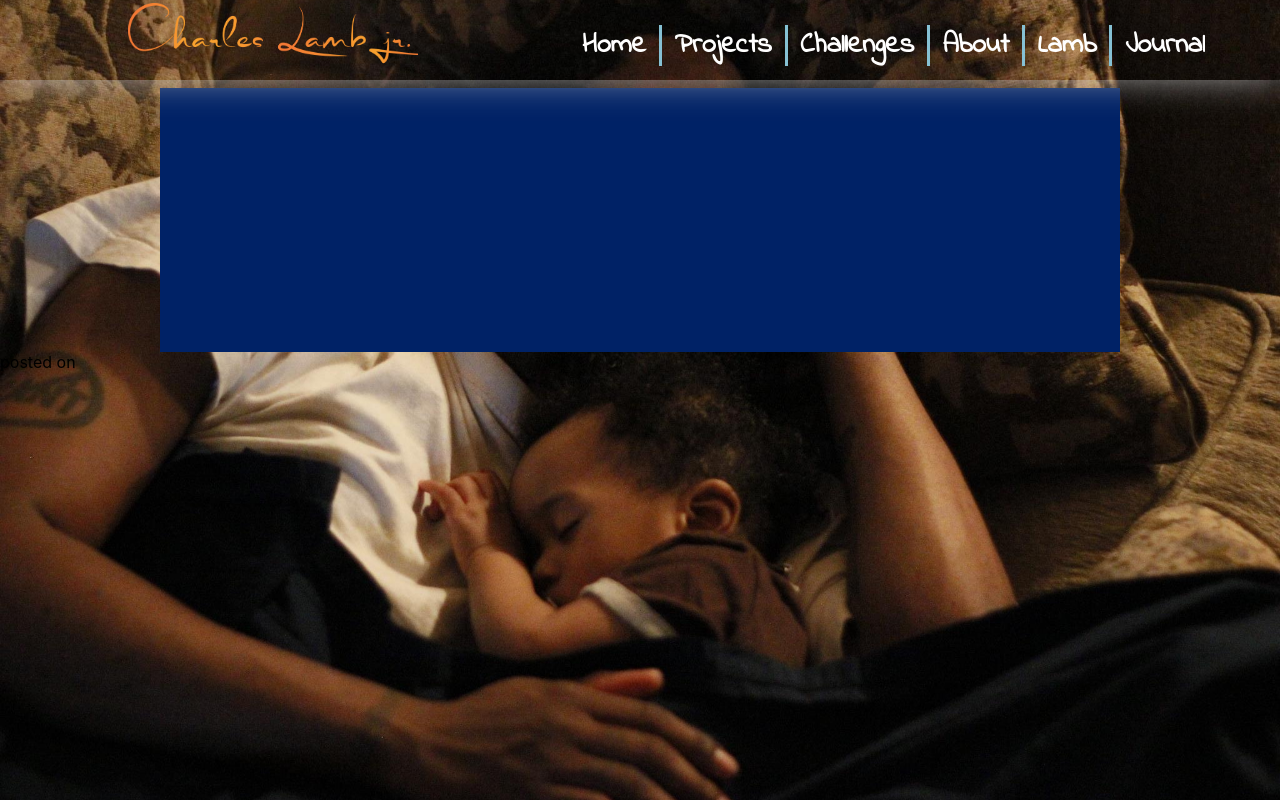
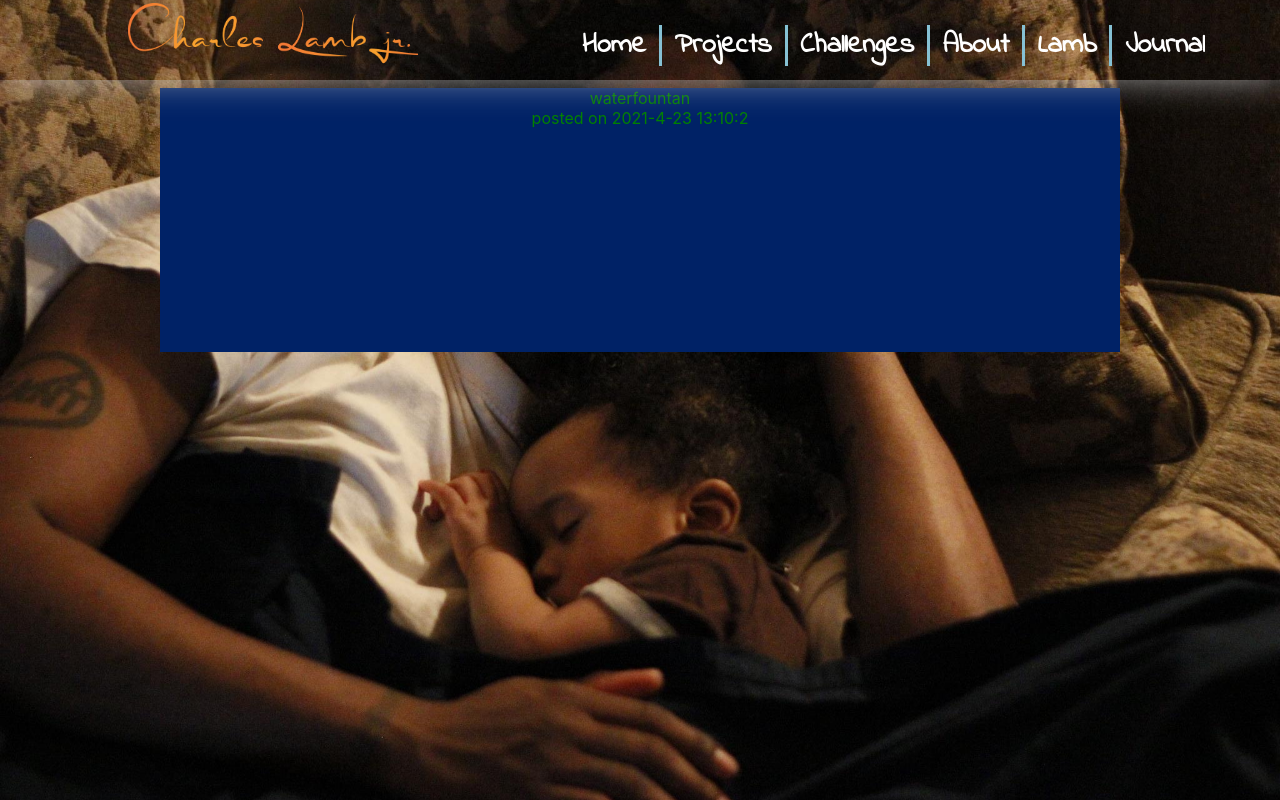
Before and after one commit to cyberstizz/charleslambjr, a React (Create React App) app: page /journal in a window 1280 px wide. Built offline with nearby package versions, Linux system fonts and the light colour scheme; a web font is replaced by a local one.

Commit message:
added the date object and some functions to add the date to each post without using anu props,rather used on initiation

```diff
--- a/src/components/Journal.css
+++ b/src/components/Journal.css
@@ -12,4 +12,5 @@
     width: 75vw;
     background-color: rgb(0, 34, 102);
     color: green;
+    text-align: center;
 }
--- a/src/components/Journal.js
+++ b/src/components/Journal.js
@@ -4,18 +4,29 @@ import './Journal.css';
 
 const Journal = (props) =>{
 
-const JournalEntry = (entry, postTime) =>{
+const JournalEntry = (props) =>{
+
+const today = new Date();
+const date = today.getFullYear()+'-'+(today.getMonth()+1)+'-'+today.getDate();
+const time = today.getHours() + ":" + today.getMinutes() + ":" + today.getSeconds();
+const dateTime = date+' '+time;
        return(
-              <div id='entireJournalPage'>
-              <div className='entryDiv'>{props.entry}</div>
-              <div>posted on {props.postTime}</div>
+              <div className='entryDiv'>
+                     {props.entry}<br />
+              <div>posted on {dateTime}</div>
+              </div>
 
-              </div>
        )
 }
 
 return(
+       <div id='entireJournalPage'>
+
+
 <JournalEntry entry={'waterfountan'} postTime={'april 22nd'} />
+
+</div>
+
        )
 }
 export default Journal;
```
